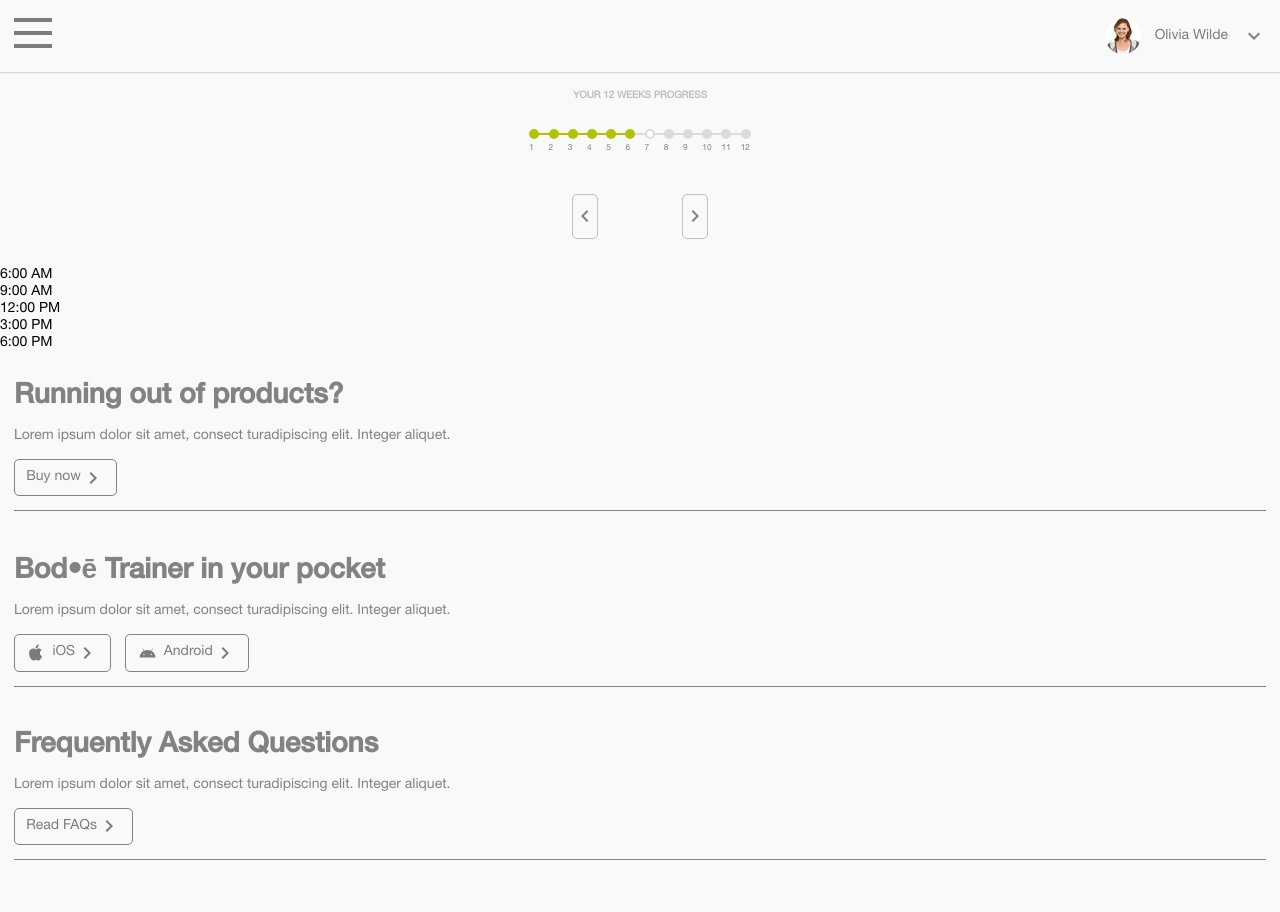
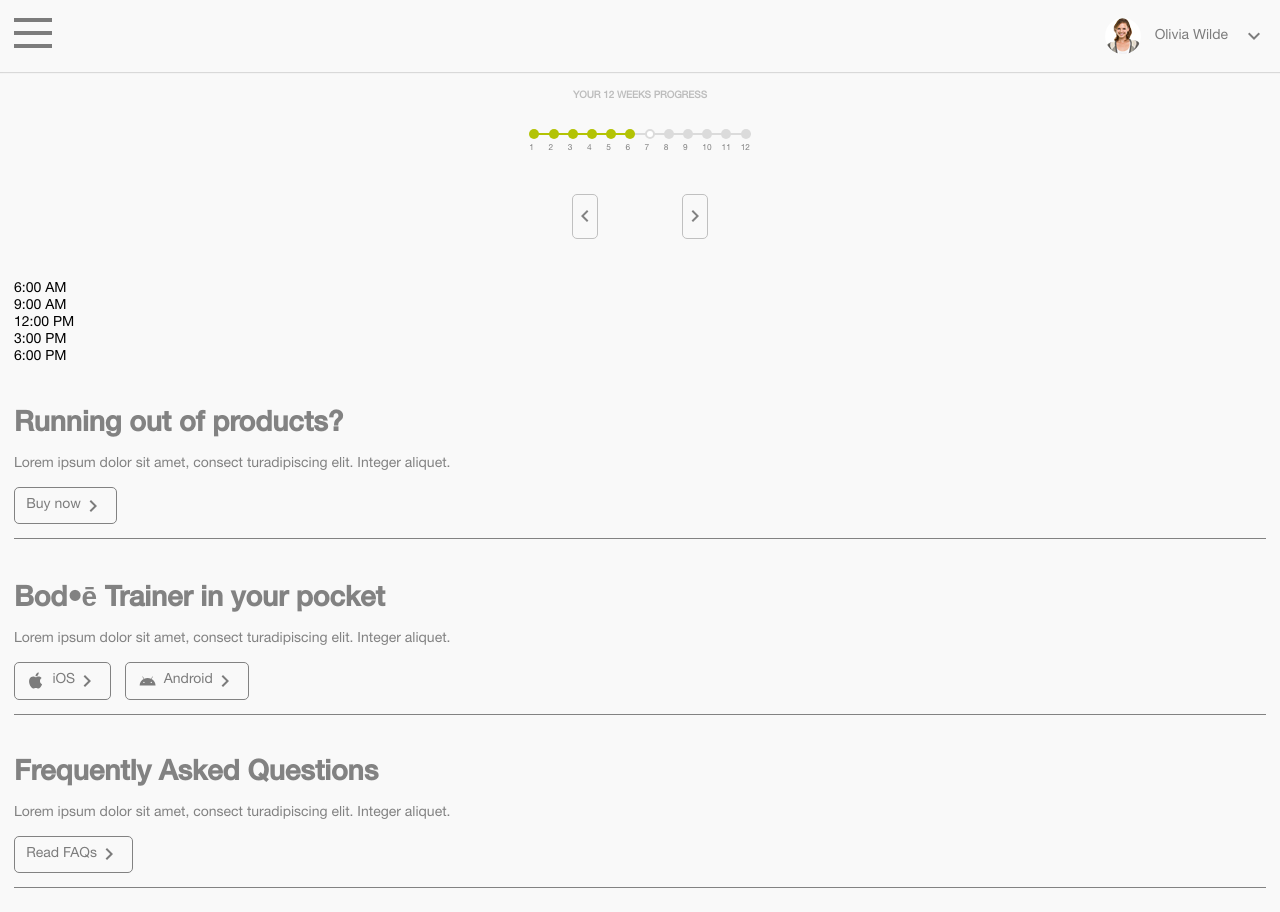
Before and after one commit to annaszalkiewicz/react-diet-app, a React (Create React App) app: page /dashboard in a window 1280 px wide. Shown: the top 912 px of the page. Built offline with nearby package versions, Linux system fonts and the light colour scheme.

Commit message:
Add basic styling to mealPlan

```diff
--- /dev/null
+++ b/src/sass/_MealPlan.scss
@@ -0,0 +1,6 @@
+@import './Variables';
+
+.mealPlan {
+  width: 100%;
+  padding: 1em;
+}
--- a/src/sass/index.scss
+++ b/src/sass/index.scss
@@ -59,5 +59,6 @@ a {
 @import './Nav';
 @import './User';
 @import './Timeline';
+@import './MealPlan';
 @import './Slider';
 @import './Footer';
```
